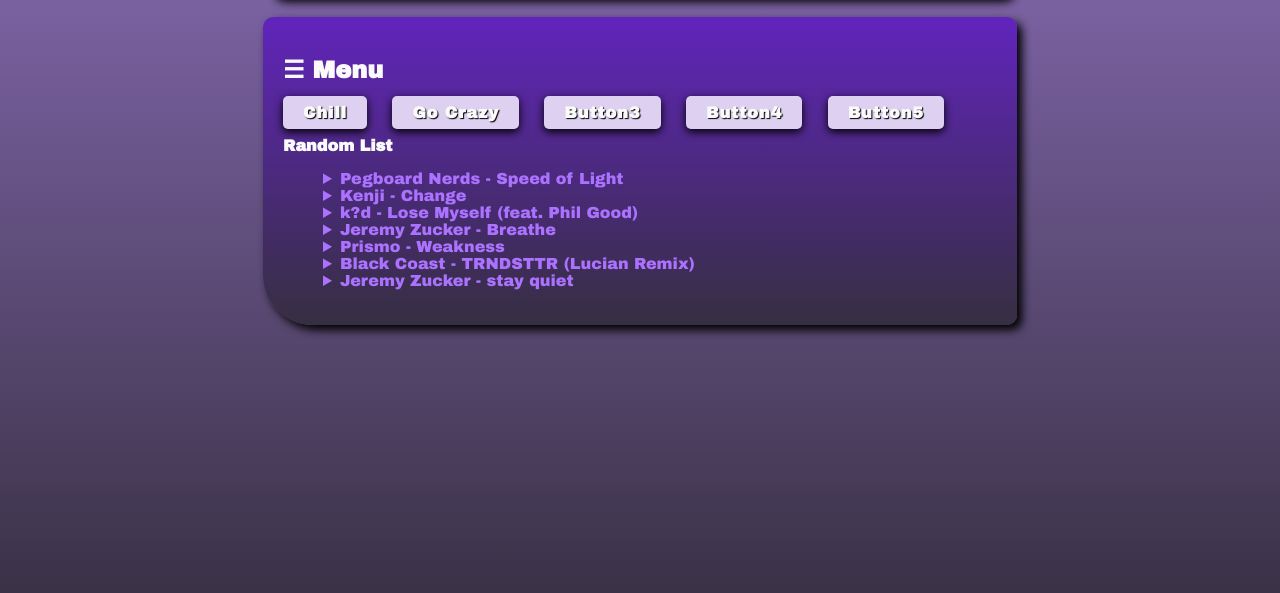
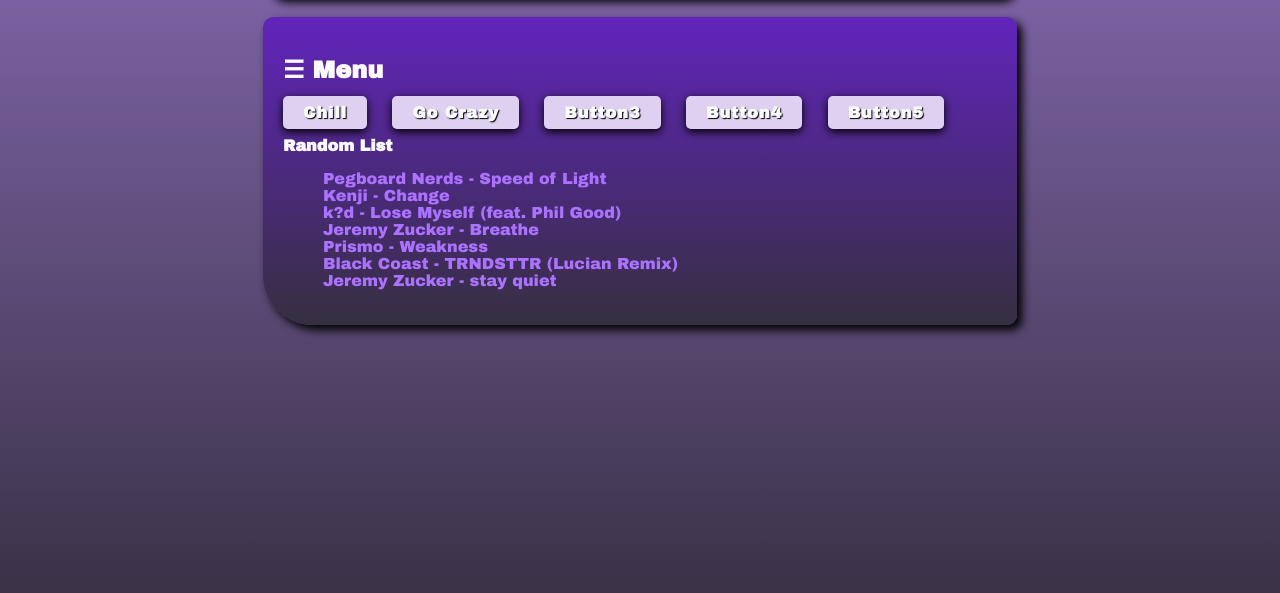
Before and after one commit to oqWolf/vibe, a plain HTML site: page index.html in a window 1280 px wide. Shown: the part 167-760 px from the top of the page. Drawn offline with Linux system fonts and the light colour scheme.

Commit message:
Update main.css

```diff
--- a/main.css
+++ b/main.css
@@ -67,3 +67,15 @@
 		text-shadow: 1px 1px 1px #000;
 
 	}
+
+	details,
+	details summary {
+		padding-left:0;
+		background-image:none;
+		-webkit-appearance:none;
+	}
+
+	details summary::-webkit-details-marker { display:none; }
+	details > summary:first-of-type {
+    		list-style-type: none;
+	}
```
